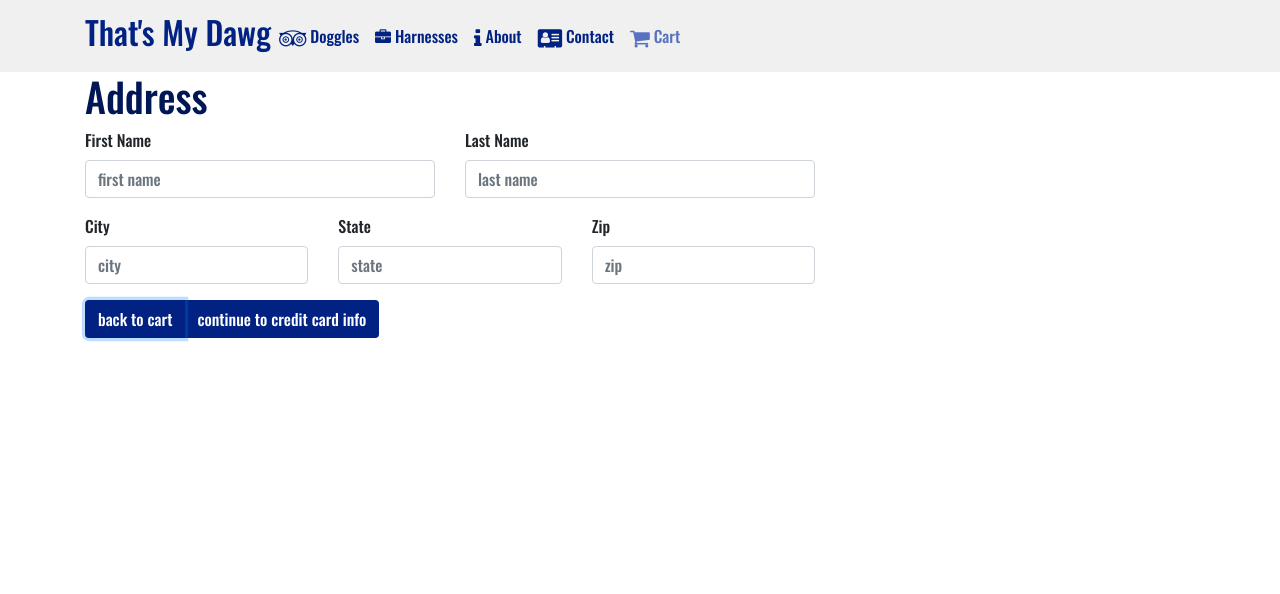
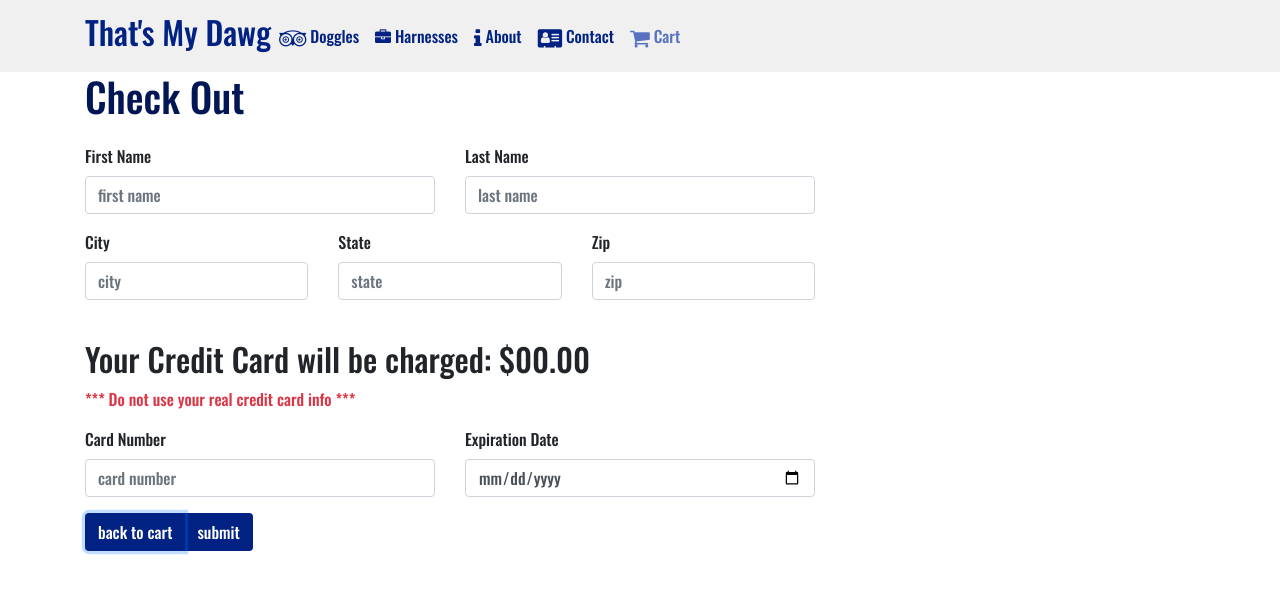
Before and after one commit to slimHawaiian/thats-my-dawg, a React (Create React App) app: page /cart in a window 1280 px wide. Both pictures are taken after a click on the button "checkout". Shown: the top 594 px of the page. Built offline with nearby package versions, Linux system fonts and the light colour scheme.

Commit message:
updated cart components

```diff
--- a/src/App.js
+++ b/src/App.js
@@ -6,7 +6,6 @@ import About from './pages/about';
 import Contact from './pages/contact';
 import Cart from './pages/cart';
 import Harness from './pages/harness';
-import Address from './pages/address';
 
 
 function App() {
@@ -16,7 +15,6 @@ function App() {
         <Route path='/doggles' component={Doggles} />
         <Route path='/harness' component={Harness} />
         <Route path='/cart' component={Cart} />
-        <Route path='/address' component={Address} />
         <Route path='/about'component={About} />
         <Route path='/contact' component={Contact} />
         <Route path='/' component={Landing} />
--- a/src/components/contact-form.js
+++ b/src/components/contact-form.js
@@ -1,13 +1,20 @@
 import React, { Component } from 'react';
+import Confirmation from '../components/email-confirmation';
 
 class ContactForm extends Component {
     constructor(props) {
         super(props);
-        this.state = {  }
+        this.state = { showConfirmation:false  }
     }
     render() {
+
+        const {showConfirmation}=this.state;
+        const onSubmit = () => {
+            this.setState({showConfirmation:true});
+        }
         return (
             <>
+                {!showConfirmation && <>
                 <h1>Contact</h1>
                 <div className='row'>
                     <div className='col-md-8'>
@@ -24,10 +31,12 @@ class ContactForm extends Component {
                                 <label htmlFor="desc">Description</label>
                                 <textarea className="form-control" id="description" rows="4" cols="50" aria-describedby="description" placeholder="description"/>
                             </div>
-                            <button type="submit" className="btn btn-primary-custom">Submit</button>
+                            <button type="submit" onClick={onSubmit} className="btn btn-primary-custom">Submit</button>
                         </form>
                     </div>
                 </div>
+                </>}
+                {showConfirmation && <Confirmation />}
             </>
          );
     }
--- a/src/components/email-confirmation.js
+++ b/src/components/email-confirmation.js
@@ -6,7 +6,7 @@ const EmailConfirmation = () => {
     return (
         <div className='row'>
             <div className='col-md-6'>
-                <h1>Your Email has been received!</h1>
+                <h1>Your Message has been received!</h1>
                 <img src={dogsLink} className='img-fluid' alt='my dawg'/>
             </div>
         </div>
--- a/src/pages/cart.js
+++ b/src/pages/cart.js
@@ -1,8 +1,7 @@
 import React, { Component } from 'react';
 import FormattedNavigation from './../components/formatted-navigation';
-import Address from './address';
 import CartTable from '../components/cart-table';
-import CreditCard from './credit-card';
+import CheckoutInfo from './checkout-info';
 import Confirmation from './../components/order-confirmation';
 
 class Cart extends Component {
@@ -10,51 +9,36 @@ class Cart extends Component {
         super(props);
         this.state =
         {
-            showAddress:false,
-            showCreditCard:false,
             checkoutButtonText:'checkout',
-            creditCardtButtonText:'continue to credit card info'
+            creditCardtButtonText:'continue to credit card info',
+            showCheckoutInfo:false,
+            submitButtonText:'submit'
         }
     }
 
     render() {
-        const {showAddress,checkoutButtonText,showCreditCard,creditCardtButtonText,showConfirmation} = this.state;
+        const {checkoutButtonText,showCheckoutInfo,showConfirmation,submitButtonText} = this.state;
         const onCheckout =() => {
-            this.setState({showAddress:!this.state.showAddress});
+            this.setState({showCheckoutInfo:!this.state.showCheckoutInfo});
             this.setState({checkoutButtonText: this.state.checkoutButtonText ==='back to cart'? 'checkout' : 'back to cart'});
         }
-        const onShowAddress = () =>{
-            this.setState({showAddress:true});
-            this.setState({showCreditCard:false});
-            this.setState({showConfirmation:false});
-            this.setState({creditCardtButtonText:'continue to credit card info'});
-        }
-        const onShowCreditCard = () =>{
-            const {creditCardtButtonText} = this.state;
-            if(creditCardtButtonText === 'submit order'){
-                this.setState({showConfirmation:true});
-                this.setState({showAddress:false});
-                this.setState({showCreditcard:false});
-            }
-            else{
-                this.setState({showCreditCard:!this.state.showCreditCard});
-                this.setState({creditCardtButtonText: creditCardtButtonText === 'continue to credit card info'? 'submit order' : 'continue to credit card info'});
-            }
+
+        const onSubmit = () =>{
+            this.setState({showConfirmation:true});
+            this.setState({showCheckoutInfo:false});
         }
 
         return (
             <>
                 <FormattedNavigation/>
                 <div className='container'>
-                    {!showAddress && !showCreditCard && <CartTable/>}
-                    {showAddress && !showCreditCard && <Address />}
-                    {showCreditCard && !showConfirmation && <CreditCard />}
+                    {!showCheckoutInfo && !showConfirmation && <CartTable/>}
+                    {showCheckoutInfo && !showConfirmation && <CheckoutInfo/>}
                     {showConfirmation && <Confirmation/>}
 
                     <div className='btn-group'>
-                        {!showCreditCard && <button id='btn-checkout' onClick={onCheckout} className='btn btn-primary-custom'>{checkoutButtonText}</button>}
-                        {showCreditCard && showAddress && <button id='btn-address' onClick={onShowAddress} className='btn btn-primary-custom'>back to address</button>}
-                        {showAddress && <button id='btn-credit-card' onClick={onShowCreditCard} className='btn btn-primary-custom'>{creditCardtButtonText}</button>}
+                        {!showConfirmation &&<button id='btn-checkout' onClick={onCheckout} className='btn btn-primary-custom'>{checkoutButtonText}</button>}
+                        {showCheckoutInfo &&  <button id='btn-confirmation' onClick={onSubmit} className='btn btn-primary-custom'>{submitButtonText}</button>}
                     </div>
                 </div>
             </>
--- a/src/pages/address.js
+++ b/src/pages/checkout-info.js
@@ -1,6 +1,6 @@
 import React, { Component } from 'react';
 
-class Address extends Component {
+class CheckoutInfo extends Component {
     constructor(props) {
         super(props);
         this.state = {  }
@@ -8,8 +8,8 @@ class Address extends Component {
     render() {
         return (
             <>
-                <h1>Address</h1>
-                <div className='row'>
+            <h1>Check Out</h1>
+                <div className='row mt-4'>
                     <div className='col-md-8'>
                         <form>
                             <div className='row'>
@@ -50,9 +50,26 @@ class Address extends Component {
                         </form>
                     </div>
                 </div>
+
+                <h2 className='mt-4'>Your Credit Card will be charged: $00.00</h2>
+                <p className='text-danger'>*** Do not use your real credit card info ***</p>
+                <div className='row'>
+                    <div className='col-md-4'>
+                        <div className="form-group">
+                            <label htmlFor="cardNumber">Card Number</label>
+                            <input type="text" className="form-control" id="cardNumber" aria-describedby="cardNumber" placeholder="card number"/>
+                        </div>
+                    </div>
+                    <div className='col-md-4'>
+                        <div className="form-group">
+                            <label htmlFor="date">Expiration Date</label>
+                            <input type="date" className="form-control" id="date" aria-describedby="date" placeholder="date"/>
+                        </div>
+                    </div>
+                </div>
             </>
-         );
+        );
     }
 }
 
-export default Address;
+export default CheckoutInfo;
--- a/src/pages/contact.js
+++ b/src/pages/contact.js
@@ -1,28 +1,20 @@
 import React, { Component } from 'react';
 import FormattedNavigation from './../components/formatted-navigation';
-import Confirmation from '../components/email-confirmation';
 import ContactForm from '../components/contact-form';
 
 class Contact extends Component {
     constructor(props) {
         super(props);
         this.state = {
-            showConfirmation:false
          }
     }
 
     render() {
-        const {showConfirmation}=this.state;
-        const onSubmit = () => {
-            this.setState({showConfirmation:true});
-        }
-
         return (
             <>
                 <FormattedNavigation/>
                 <div className='container'>
-                   {!showConfirmation &&  <ContactForm/>}
-                   {showConfirmation && <Confirmation />}
+                  <ContactForm/>
                 </div>
             </>
         );
--- a/src/pages/credit-card.js
+++ /dev/null
@@ -1,33 +0,0 @@
-import React,{Component} from 'react';
-
-class CreditCard extends Component {
-    constructor(props) {
-        super(props);
-        this.state = {  }
-    }
-    render() {
-        return (
-            <>
-                <h1>Credit Card</h1>
-                <p className='text-danger'>*** Do not use your real credit card info ***</p>
-                <h2 className='mb-5'>Your Credit Card will be charged: $00.00</h2>
-                <div className='row'>
-                    <div className='col-md-4'>
-                        <div className="form-group">
-                            <label htmlFor="cardNumber">Card Number</label>
-                            <input type="text" className="form-control" id="cardNumber" aria-describedby="cardNumber" placeholder="card number"/>
-                        </div>
-                    </div>
-                    <div className='col-md-4'>
-                        <div className="form-group">
-                            <label htmlFor="date">Expiration Date</label>
-                            <input type="date" className="form-control" id="date" aria-describedby="date" placeholder="date"/>
-                        </div>
-                    </div>
-                </div>
-            </>
-         );
-    }
-}
-
-export default CreditCard;
```
